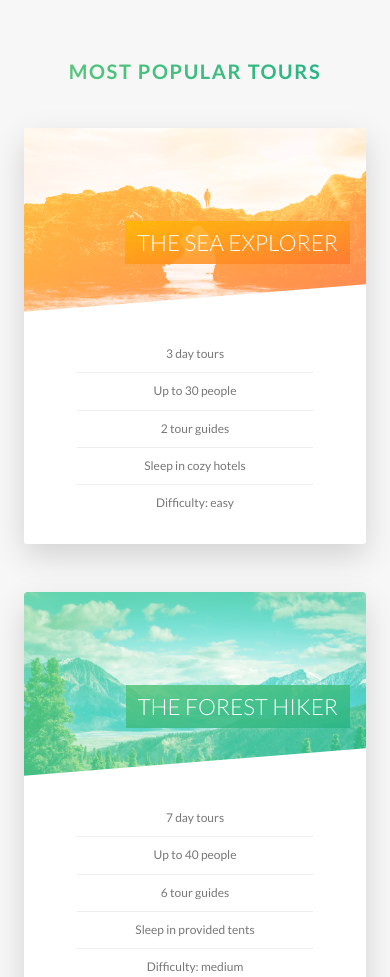
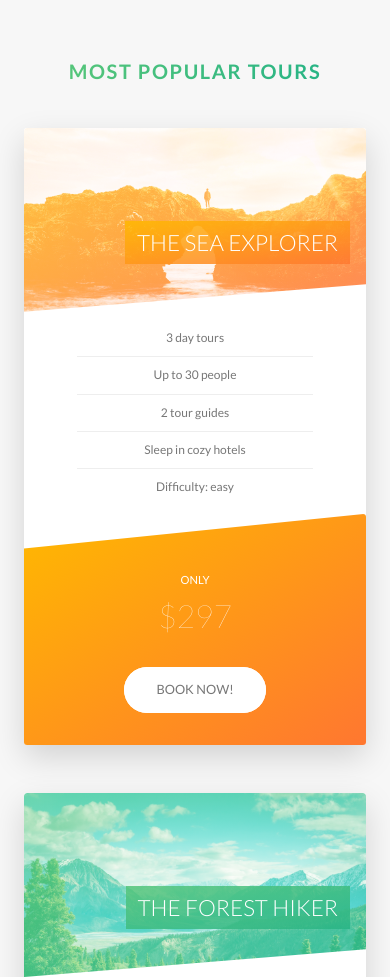
Before and after one commit to robson-muniz/Natours, a website: page index.html in a window 390 px wide. Shown: the part 2444-3421 px from the top of the page. Drawn offline with Linux system fonts and the light colour scheme.

Commit message:
Media Queries: Tours, Stories and Book Sections

```diff
--- a/sass/components/_card.scss
+++ b/sass/components/_card.scss
@@ -25,27 +25,15 @@
 			transform: rotateY(180deg);
 
 			&-1 {
-        background-image: linear-gradient(
-          to right bottom,
-          $color-secondary-light,
-          $color-secondary-dark
-        );
+				background-image: linear-gradient(to right bottom, $color-secondary-light, $color-secondary-dark);
 			}
 
 			&-2 {
-        background-image: linear-gradient(
-          to right bottom,
-          $color-primary-light,
-          $color-primary-dark
-        );
+				background-image: linear-gradient(to right bottom, $color-primary-light, $color-primary-dark);
 			}
 
 			&-3 {
-        background-image: linear-gradient(
-          to right bottom,
-          $color-tertiary-light,
-          $color-tertiary-dark
-        );
+				background-image: linear-gradient(to right bottom, $color-tertiary-light, $color-tertiary-dark);
 			}
 		}
 	}
@@ -69,29 +57,17 @@
 		border-top-right-radius: 3px;
 
 		&--1 {
-      background-image: linear-gradient(
-          to right bottom,
-          $color-secondary-light,
-          $color-secondary-dark
-        ),
+			background-image: linear-gradient(to right bottom, $color-secondary-light, $color-secondary-dark),
 				url(../img/nat-5.jpg);
 		}
 
 		&--2 {
-      background-image: linear-gradient(
-          to right bottom,
-          $color-primary-light,
-          $color-primary-dark
-        ),
+			background-image: linear-gradient(to right bottom, $color-primary-light, $color-primary-dark),
 				url(../img/nat-6.jpg);
 		}
 
 		&--3 {
-      background-image: linear-gradient(
-          to right bottom,
-          $color-tertiary-light,
-          $color-tertiary-dark
-        ),
+			background-image: linear-gradient(to right bottom, $color-tertiary-light, $color-tertiary-dark),
 				url(../img/nat-7.jpg);
 		}
 	}
@@ -183,4 +159,49 @@
 		font-size: 6rem;
 		font-weight: 100;
 	}
+
+	@include respond(tab-port) {
+		// FUNCTIONALITY
+		height: auto;
+		border-radius: 3px;
+		background-color: $color-white;
+		box-shadow: 0 1.5rem 4rem rgba($color-black, 0.15);
+
+		&__side {
+			height: auto;
+			position: relative;
+			box-shadow: none;
+
+			&--back {
+				transform: rotateY(0);
+				clip-path: polygon(0 15%, 100% 0, 100% 100%, 0 100%);
 			}
+		}
+
+		&:hover &__side--front {
+			transform: rotateY(0);
+		}
+
+		&__details {
+			padding: 1rem 3rem;
+		}
+
+		// FRONT SIDE STYLING
+		&__cta {
+			position: relative;
+			top: 0;
+			left: 0;
+			transform: translate(0);
+			width: 100%;
+			padding: 7rem 4rem 4rem 4rem;
+		}
+
+		&__price-box {
+			margin-bottom: 3rem;
+		}
+
+		&__price-value {
+			font-size: 4rem;
+		}
+	}
+}
--- a/sass/components/_form.scss
+++ b/sass/components/_form.scss
@@ -14,6 +14,10 @@
 		width: 90%;
 		display: block;
 		transition: all .3s;
+
+		@include respond(tab-port) {
+			width: 100%;
+		}
 
 		&:focus {
 			outline: none;
@@ -48,6 +52,11 @@
 	&__radio-group {
 		width: 49%;
 		display: inline-block;
+
+		@include respond(tab-port) {
+			width: 100%;
+			margin-bottom: 2rem;
+		}
 	}
 
 	&__radio-input {
--- a/sass/components/story.scss
+++ b/sass/components/story.scss
@@ -9,6 +9,16 @@
 	font-size: $default-font-size;
 	transform: skewX(-12deg);
 
+	@include respond(tab-port) {
+		width: 100%;
+		padding: 4rem;
+		padding-left: 7rem;
+	}
+
+	@include respond(phone) {
+		transform: skewX(0);
+	}
+
 	&__shape {
 		width: 15rem;
 		height: 15rem;
@@ -19,6 +29,10 @@
 		clip-path: circle(50% at 50% 50%);
 		transform: translateX(-3rem) skewX(12deg);
 		position: relative;
+
+		@include respond(phone) {
+			transform: translateX(-3rem) skewX(0);
+		}
 	}
 
 	&__img {
@@ -30,6 +44,10 @@
 
 	&__text {
 		transform: skewX(12deg);
+
+		@include respond(phone) {
+			transform: skewX(0);
+		}
 	}
 
 	&__caption {
--- a/sass/pages/_home.scss
+++ b/sass/pages/_home.scss
@@ -60,10 +60,27 @@
 	border-radius: 3px;
 	box-shadow: 0 1.5rem 4rem rgba($color-black, .2);
 
-	height: 50rem;
+	@include respond(tab-land) {
+		background-image: linear-gradient(105deg, rgba($color-white, .9)0%, rgba($color-white, .9)65%, transparent 65%),
+			url(../img/nat-10.jpg);
+		background-size: cover;
+	}
+
+	@include respond(tab-port) {
+		background-image: linear-gradient(to right, rgba($color-white, .9)0%, rgba($color-white, .9)100%),
+			url(../img/nat-10.jpg);
+	}
 
 	&__form {
 		width: 50%;
 		padding: 6rem;
+
+		@include respond(tab-land) {
+			width: 65%;
+		}
+
+		@include respond(tab-port) {
+			width: 100%;
+		}
 	}
 }
```
Also changed, not shown: css/main.css. Lines whose indentation alone changed are shown as unchanged.
